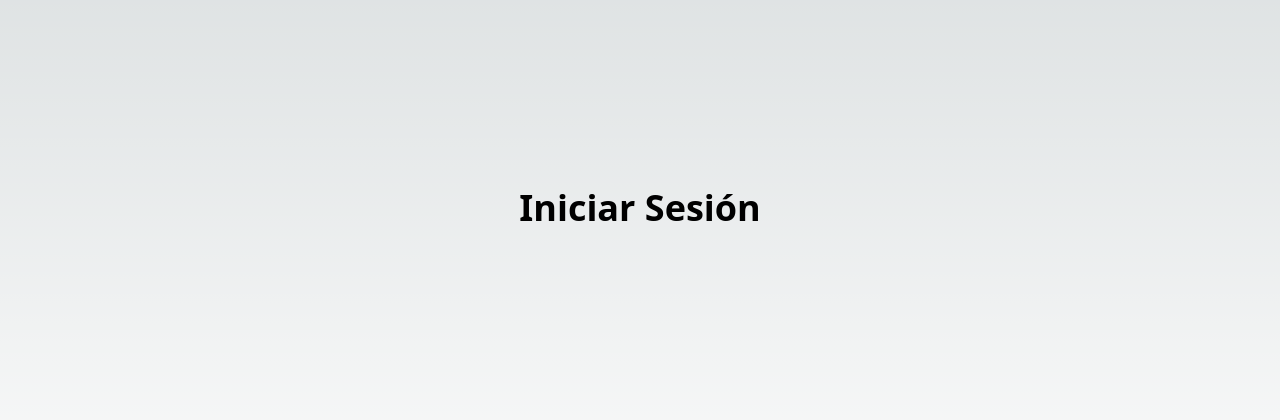
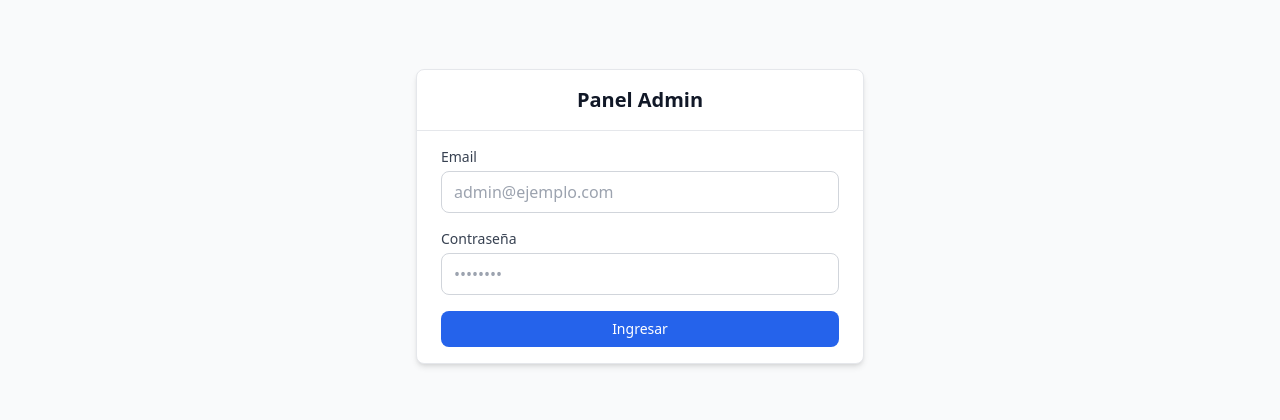
Before and after one commit to Veronthebeast/web-concesionaria, a Next.js app: page /auth/login in a window 1280 px wide. Shown: the part 184-604 px from the top of the page. Built offline with nearby package versions, Linux system fonts and the light colour scheme; no server answers.

Commit message:
feat: autenticación del admin con Supabase Auth

```diff
--- a/src/app/admin/layout.tsx
+++ b/src/app/admin/layout.tsx
@@ -1,18 +1,49 @@
-export default function AdminLayout({
+import { redirect } from 'next/navigation'
+import { createClient } from '@/lib/supabase/server'
+import Link from 'next/link'
+import { signOut } from '@/app/auth/actions'
+
+export default async function AdminLayout({
   children,
 }: {
   children: React.ReactNode
 }) {
+  const supabase = await createClient()
+  const { data: { user } } = await supabase.auth.getUser()
+
+  if (!user) {
+    redirect('/auth/login')
+  }
+
   return (
     <div className="min-h-screen bg-gray-100">
-      <header className="bg-white shadow">
-        <div className="max-w-7xl mx-auto px-4 py-4">
-          <h1 className="text-2xl font-bold">Panel de Administración</h1>
+      <nav className="bg-white shadow-sm">
+        <div className="max-w-7xl mx-auto px-4 sm:px-6 lg:px-8">
+          <div className="flex justify-between h-16">
+            <div className="flex items-center space-x-8">
+              <Link href="/admin" className="font-semibold text-gray-900">
+                Admin
+              </Link>
+              <Link href="/admin/vehiculos" className="text-gray-600 hover:text-gray-900">
+                Vehículos
+              </Link>
+            </div>
+            <div className="flex items-center">
+              <form action={signOut} method="post">
+                <button
+                  type="submit"
+                  className="text-sm text-gray-600 hover:text-gray-900"
+                >
+                  Cerrar sesión
+                </button>
+              </form>
+            </div>
+          </div>
         </div>
-      </header>
-      <main className="max-w-7xl mx-auto px-4 py-8">
+      </nav>
+      <main className="max-w-7xl mx-auto py-6 px-4 sm:px-6 lg:px-8">
         {children}
       </main>
     </div>
-  );
+  )
 }
--- /dev/null
+++ b/src/app/auth/actions.ts
@@ -0,0 +1,10 @@
+'use server'
+
+import { createClient } from '@/lib/supabase/server'
+import { redirect } from 'next/navigation'
+
+export async function signOut() {
+  const supabase = await createClient()
+  await supabase.auth.signOut()
+  redirect('/auth/login')
+}
--- a/src/app/auth/login/page.tsx
+++ b/src/app/auth/login/page.tsx
@@ -1,7 +1,82 @@
+'use client'
+
+import { useState } from 'react'
+import { createClient } from '@/lib/supabase/client'
+import { useRouter } from 'next/navigation'
+import { Button } from '@/components/ui/Button'
+import { Input } from '@/components/ui/Input'
+import { Card, CardContent, CardHeader, CardTitle } from '@/components/ui/Card'
+
 export default function LoginPage() {
+  const [email, setEmail] = useState('')
+  const [password, setPassword] = useState('')
+  const [error, setError] = useState('')
+  const [loading, setLoading] = useState(false)
+  const router = useRouter()
+  const supabase = createClient()
+
+  const handleLogin = async (e: React.FormEvent) => {
+    e.preventDefault()
+    setError('')
+    setLoading(true)
+
+    const { error } = await supabase.auth.signInWithPassword({
+      email,
+      password,
+    })
+
+    if (error) {
+      setError('Credenciales incorrectas. Verificá tu email y contraseña.')
+      setLoading(false)
+    } else {
+      router.push('/admin')
+      router.refresh()
+    }
+  }
+
   return (
-    <main className="min-h-screen flex items-center justify-center">
-      <h1 className="text-4xl font-bold mb-4">Iniciar Sesión</h1>
-    </main>
-  );
+    <div className="min-h-screen flex items-center justify-center bg-gray-50 px-4">
+      <Card className="w-full max-w-md">
+        <CardHeader>
+          <CardTitle className="text-2xl text-center">Panel Admin</CardTitle>
+        </CardHeader>
+        <CardContent>
+          <form onSubmit={handleLogin} className="space-y-4">
+            <div>
+              <label htmlFor="email" className="block text-sm font-medium text-gray-700 mb-1">
+                Email
+              </label>
+              <Input
+                id="email"
+                type="email"
+                value={email}
+                onChange={(e) => setEmail(e.target.value)}
+                placeholder="admin@ejemplo.com"
+                required
+              />
+            </div>
+            <div>
+              <label htmlFor="password" className="block text-sm font-medium text-gray-700 mb-1">
+                Contraseña
+              </label>
+              <Input
+                id="password"
+                type="password"
+                value={password}
+                onChange={(e) => setPassword(e.target.value)}
+                placeholder="••••••••"
+                required
+              />
+            </div>
+            {error && (
+              <p className="text-sm text-red-600 bg-red-50 p-3 rounded">{error}</p>
+            )}
+            <Button type="submit" className="w-full" disabled={loading}>
+              {loading ? 'Ingresando...' : 'Ingresar'}
+            </Button>
+          </form>
+        </CardContent>
+      </Card>
+    </div>
+  )
 }
--- /dev/null
+++ b/src/components/ui/Button.tsx
@@ -0,0 +1,35 @@
+import { ButtonHTMLAttributes, forwardRef } from 'react'
+
+export interface ButtonProps extends ButtonHTMLAttributes<HTMLButtonElement> {
+  variant?: 'default' | 'outline' | 'ghost' | 'destructive'
+  size?: 'sm' | 'md' | 'lg'
+}
+
+export const Button = forwardRef<HTMLButtonElement, ButtonProps>(
+  ({ className = '', variant = 'default', size = 'md', ...props }, ref) => {
+    const baseStyles = 'inline-flex items-center justify-center font-medium rounded-lg transition-colors focus:outline-none focus:ring-2 focus:ring-offset-2 disabled:opacity-50 disabled:pointer-events-none'
+
+    const variants = {
+      default: 'bg-blue-600 text-white hover:bg-blue-700 focus:ring-blue-500',
+      outline: 'border border-gray-300 bg-white text-gray-700 hover:bg-gray-50 focus:ring-gray-500',
+      ghost: 'text-gray-700 hover:bg-gray-100 focus:ring-gray-500',
+      destructive: 'bg-red-600 text-white hover:bg-red-700 focus:ring-red-500',
+    }
+
+    const sizes = {
+      sm: 'text-sm px-3 py-1.5',
+      md: 'text-sm px-4 py-2',
+      lg: 'text-base px-6 py-3',
+    }
+
+    return (
+      <button
+        ref={ref}
+        className={`${baseStyles} ${variants[variant]} ${sizes[size]} ${className}`}
+        {...props}
+      />
+    )
+  }
+)
+
+Button.displayName = 'Button'
--- /dev/null
+++ b/src/components/ui/Card.tsx
@@ -0,0 +1,65 @@
+import { HTMLAttributes, forwardRef } from 'react'
+
+export interface CardProps extends HTMLAttributes<HTMLDivElement> {}
+
+export const Card = forwardRef<HTMLDivElement, CardProps>(
+  ({ className = '', ...props }, ref) => {
+    return (
+      <div
+        ref={ref}
+        className={`bg-white rounded-lg shadow-md border border-gray-200 ${className}`}
+        {...props}
+      />
+    )
+  }
+)
+
+Card.displayName = 'Card'
+
+export interface CardHeaderProps extends HTMLAttributes<HTMLDivElement> {}
+
+export const CardHeader = forwardRef<HTMLDivElement, CardHeaderProps>(
+  ({ className = '', ...props }, ref) => {
+    return (
+      <div
+        ref={ref}
+        className={`px-6 py-4 border-b border-gray-200 ${className}`}
+        {...props}
+      />
+    )
+  }
+)
+
+CardHeader.displayName = 'CardHeader'
+
+export interface CardTitleProps extends HTMLAttributes<HTMLHeadingElement> {}
+
+export const CardTitle = forwardRef<HTMLHeadingElement, CardTitleProps>(
+  ({ className = '', ...props }, ref) => {
+    return (
+      <h2
+        ref={ref}
+        className={`text-xl font-semibold text-gray-900 ${className}`}
+        {...props}
+      />
+    )
+  }
+)
+
+CardTitle.displayName = 'CardTitle'
+
+export interface CardContentProps extends HTMLAttributes<HTMLDivElement> {}
+
+export const CardContent = forwardRef<HTMLDivElement, CardContentProps>(
+  ({ className = '', ...props }, ref) => {
+    return (
+      <div
+        ref={ref}
+        className={`px-6 py-4 ${className}`}
+        {...props}
+      />
+    )
+  }
+)
+
+CardContent.displayName = 'CardContent'
--- /dev/null
+++ b/src/components/ui/Input.tsx
@@ -0,0 +1,19 @@
+import { InputHTMLAttributes, forwardRef } from 'react'
+
+export interface InputProps extends InputHTMLAttributes<HTMLInputElement> {}
+
+export const Input = forwardRef<HTMLInputElement, InputProps>(
+  ({ className = '', ...props }, ref) => {
+    return (
+      <input
+        ref={ref}
+        className={`w-full px-3 py-2 border border-gray-300 rounded-lg text-gray-900 placeholder-gray-400
+          focus:outline-none focus:ring-2 focus:ring-blue-500 focus:border-transparent
+          disabled:bg-gray-100 disabled:cursor-not-allowed ${className}`}
+        {...props}
+      />
+    )
+  }
+)
+
+Input.displayName = 'Input'
--- /dev/null
+++ b/src/components/ui/index.ts
@@ -0,0 +1,8 @@
+export { Button } from './Button'
+export type { ButtonProps } from './Button'
+
+export { Input } from './Input'
+export type { InputProps } from './Input'
+
+export { Card, CardHeader, CardTitle, CardContent } from './Card'
+export type { CardProps, CardHeaderProps, CardTitleProps, CardContentProps } from './Card'
```
Also changed, not shown: src/middleware.ts (added, +57 -0 lines), 2 other files (tests, documents, lock files or other folders).
